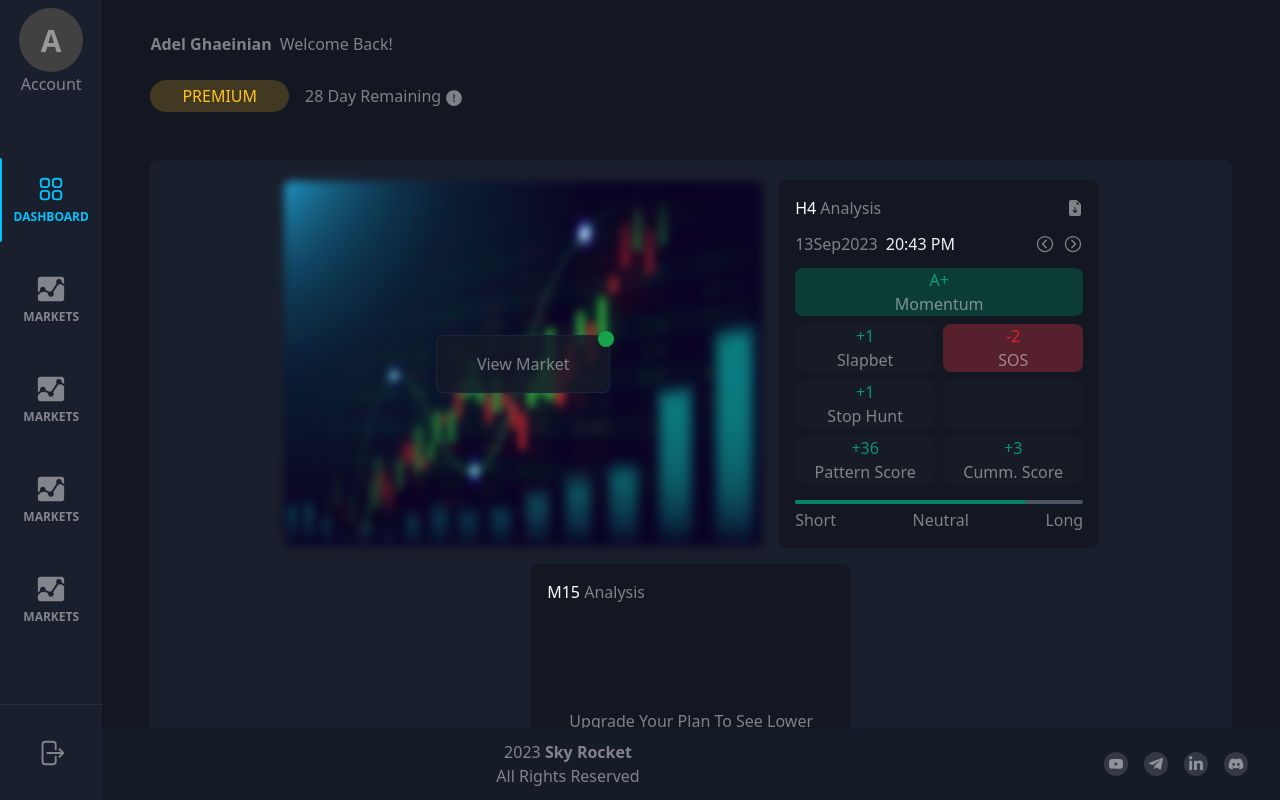
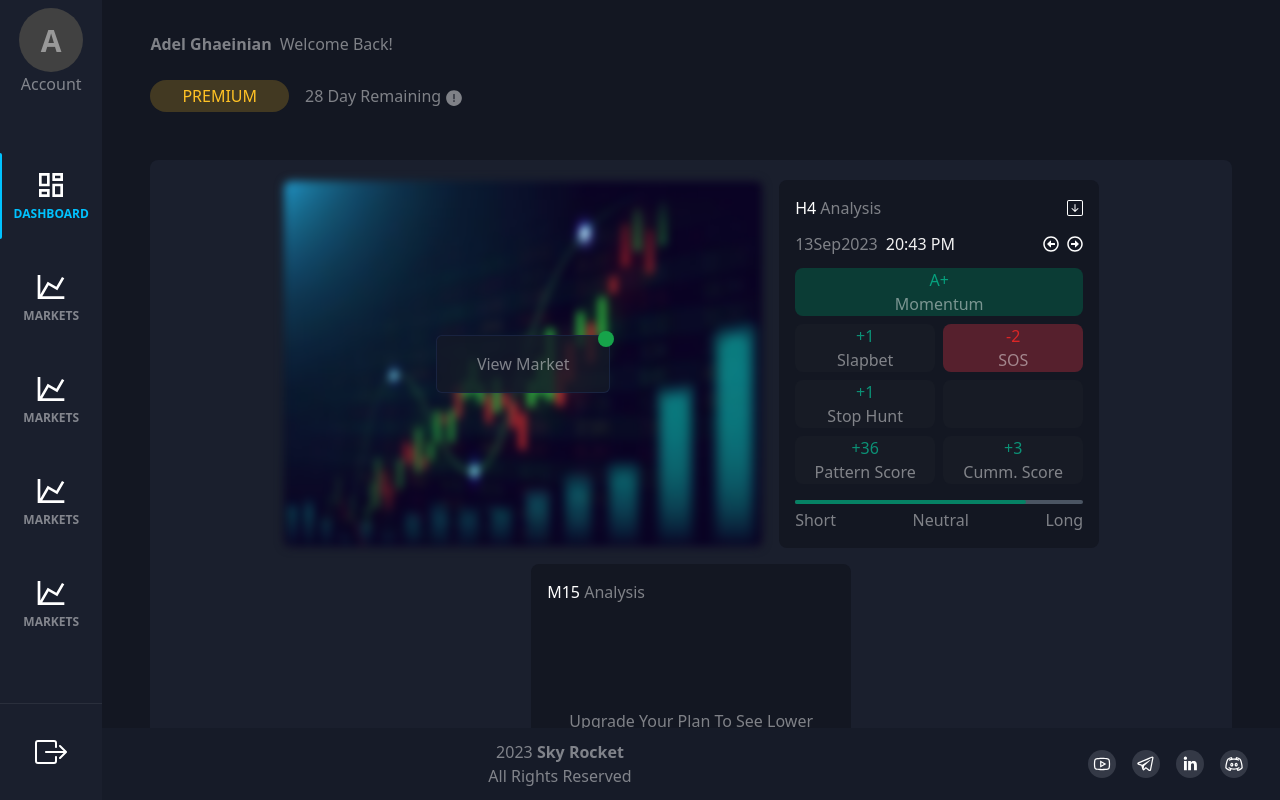
Before and after one commit to Hossein-Haghshenas/react-dashboard, a React (Create React App) app: page / in a window 1280 px wide. Built offline with nearby package versions, Linux system fonts and the light colour scheme.

Commit message:
Change icons and Fix something

```diff
--- a/src/components/Footer.js
+++ b/src/components/Footer.js
@@ -1,12 +1,14 @@
-import { AiFillYoutube } from "react-icons/ai";
-import { FaTelegramPlane, FaLinkedinIn, FaDiscord } from "react-icons/fa";
+import youtube from "../assets/image/icons/social/youtube.svg";
+import telegram from "../assets/image/icons/social/telegram-plane.svg";
+import linkedin from "../assets/image/icons/social/linkedin-in.svg";
+import discord from "../assets/image/icons/social/discord.svg";
 
 const date = new Date().getFullYear();
 
 const Footer = () => {
   return (
     <>
-      <footer className="absolute bottom-0 left-0 w-full flex sm:flex-col justify-between items-center py-3 px-8 bg-[#161B28] z-20">
+      <footer className="absolute bottom-0 left-0 w-full flex sm:flex-col justify-between items-center py-3 px-8 sm:pl-20 bg-[#161B28] z-20">
         <section></section>
         <section className="flex flex-col justify-center items-center">
           <p>
@@ -15,17 +17,17 @@ const Footer = () => {
           <p>All Rights Reserved</p>
         </section>
         <section className="flex gap-4 sm:mt-2">
-          <a href="/" className="rounded-full bg-[#343946] p-1">
-            <AiFillYoutube />
+          <a href="/" className="rounded-full bg-[#343946] p-1 w-7">
+            <img src={youtube} alt="youtube" />
           </a>
-          <a href="/" className="rounded-full bg-[#343946] p-1">
-            <FaTelegramPlane />
+          <a href="/" className="rounded-full bg-[#343946] p-1 w-7">
+            <img src={telegram} alt="telegram" />
           </a>
-          <a href="/" className="rounded-full bg-[#343946] p-1">
-            <FaLinkedinIn />
+          <a href="/" className="rounded-full bg-[#343946] p-1 w-7">
+            <img src={linkedin} alt="linkedin" />
           </a>
-          <a href="/" className="rounded-full bg-[#343946] p-1">
-            <FaDiscord />
+          <a href="/" className="rounded-full bg-[#343946] p-1 w-7">
+            <img src={discord} alt="discord" />
           </a>
         </section>
       </footer>
--- a/src/components/Menu.js
+++ b/src/components/Menu.js
@@ -1,29 +1,30 @@
-import { HiArrowRightOnRectangle, HiOutlineSquares2X2 } from "react-icons/hi2";
-import { IoMdAnalytics } from "react-icons/io";
+import dashboardIcon from "../assets/image/icons/view-dashboard.svg";
+import chartsIcon from "../assets/image/icons/chart-line.svg";
+import arrowIcon from "../assets/image/icons/box-arrow-left.svg";
 import Avatar from "./utils/Avatar";
 import MenuItem from "./utils/MenuItem";
 
 const Menu = () => {
   return (
     <>
-      <section className="flex flex-col justify-between h-[100vh] w-[8vw] md:w-[20vw] bg-[#1A1F2D] z-30 overflow-auto scrollbar-hide">
+      <section className="flex flex-col justify-between h-[100vh] w-[8vw] lg:[12vw] md:w-[16vw] sm:w-[22vw] bg-[#1A1F2D] z-30 overflow-auto scrollbar-hide">
         <section className="mt-2">
           <Avatar name="Account" />
         </section>
         <section className="flex flex-col gap-4">
           <MenuItem
             text="Dashboard"
-            icon={<HiOutlineSquares2X2 />}
+            icon={<img src={dashboardIcon} alt="" />}
             className="relative before:absolute before:left-[-2px] before:h-full before:w-1 before:rounded-lg before:mr-2 before:bg-[#00C2FF] text-[#00C2FF]"
           />
-          <MenuItem text="Markets" icon={<IoMdAnalytics />} />
-          <MenuItem text="Markets" icon={<IoMdAnalytics />} />
-          <MenuItem text="Markets" icon={<IoMdAnalytics />} />
-          <MenuItem text="Markets" icon={<IoMdAnalytics />} />
+          <MenuItem text="Markets" icon={<img src={chartsIcon} alt="" />} />
+          <MenuItem text="Markets" icon={<img src={chartsIcon} alt="" />} />
+          <MenuItem text="Markets" icon={<img src={chartsIcon} alt="" />} />
+          <MenuItem text="Markets" icon={<img src={chartsIcon} alt="" />} />
         </section>
-        <section className="w-full h-[6rem] flex justify-center items-center border-t border-[#2A2F3C]">
-          <span className="text-[30px] cursor-pointer">
-            <HiArrowRightOnRectangle />
+        <section className="w-full py-[2rem] flex justify-center items-center border-t border-[#2A2F3C]">
+          <span className="cursor-pointer rotate-180">
+            <img src={arrowIcon} alt="" />
           </span>
         </section>
       </section>
--- a/src/components/utils/AnalysisBox.js
+++ b/src/components/utils/AnalysisBox.js
@@ -1,5 +1,6 @@
-import { BsFileEarmarkArrowDownFill } from "react-icons/bs";
-import { IoIosArrowDropleft, IoIosArrowDropright } from "react-icons/io";
+import arrowLeft from "../../assets/image/icons/arrow-alt-circle-left.svg";
+import arrowRight from "../../assets/image/icons/arrow-alt-circle-right.svg";
+import arrowDown from "../../assets/image/icons/arrow-down-square.svg";
 import ScoreCard from "./ScoreCard";
 
 const AnalysisBox = ({ data }) => {
@@ -12,8 +13,8 @@ const AnalysisBox = ({ data }) => {
           <h5>
             <span className="text-white">{name}</span> Analysis
           </h5>
-          <span>
-            <BsFileEarmarkArrowDownFill />
+          <span className="w-4">
+            <img src={arrowDown} alt="" />
           </span>
         </section>
         <section className="w-full flex justify-between items-center mt-3">
@@ -22,8 +23,8 @@ const AnalysisBox = ({ data }) => {
             <span className="text-[#f1f1f1] pl-2">{time}</span>
           </p>
           <section className="flex gap-2">
-            <IoIosArrowDropleft className="text-[20px]" />
-            <IoIosArrowDropright className="text-[20px]" />
+            <img className="w-4" src={arrowLeft} alt="" />
+            <img className="w-4" src={arrowRight} alt="" />
           </section>
         </section>
         <section className="w-full flex justify-center items-center flex-wrap gap-2 mt-3">
```
